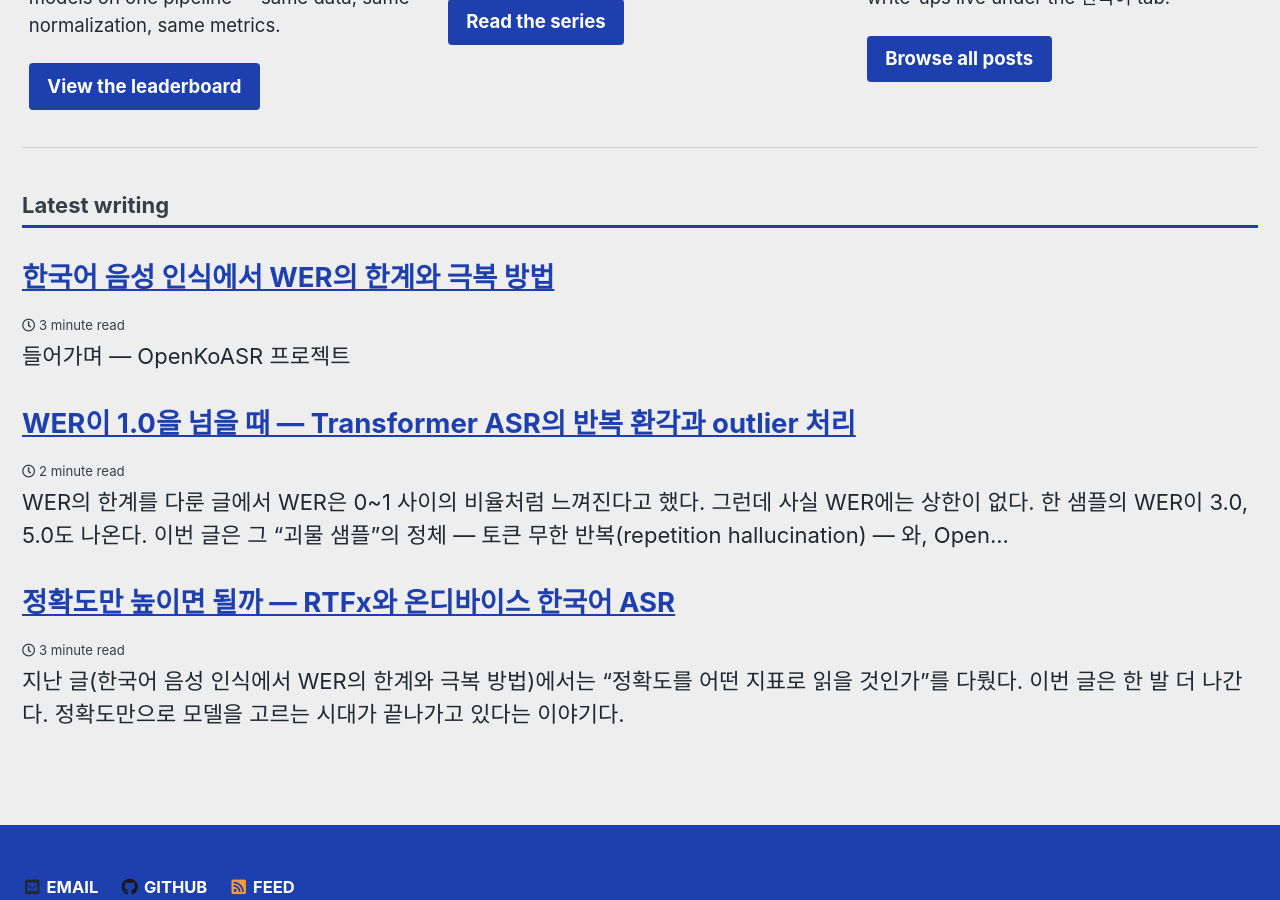
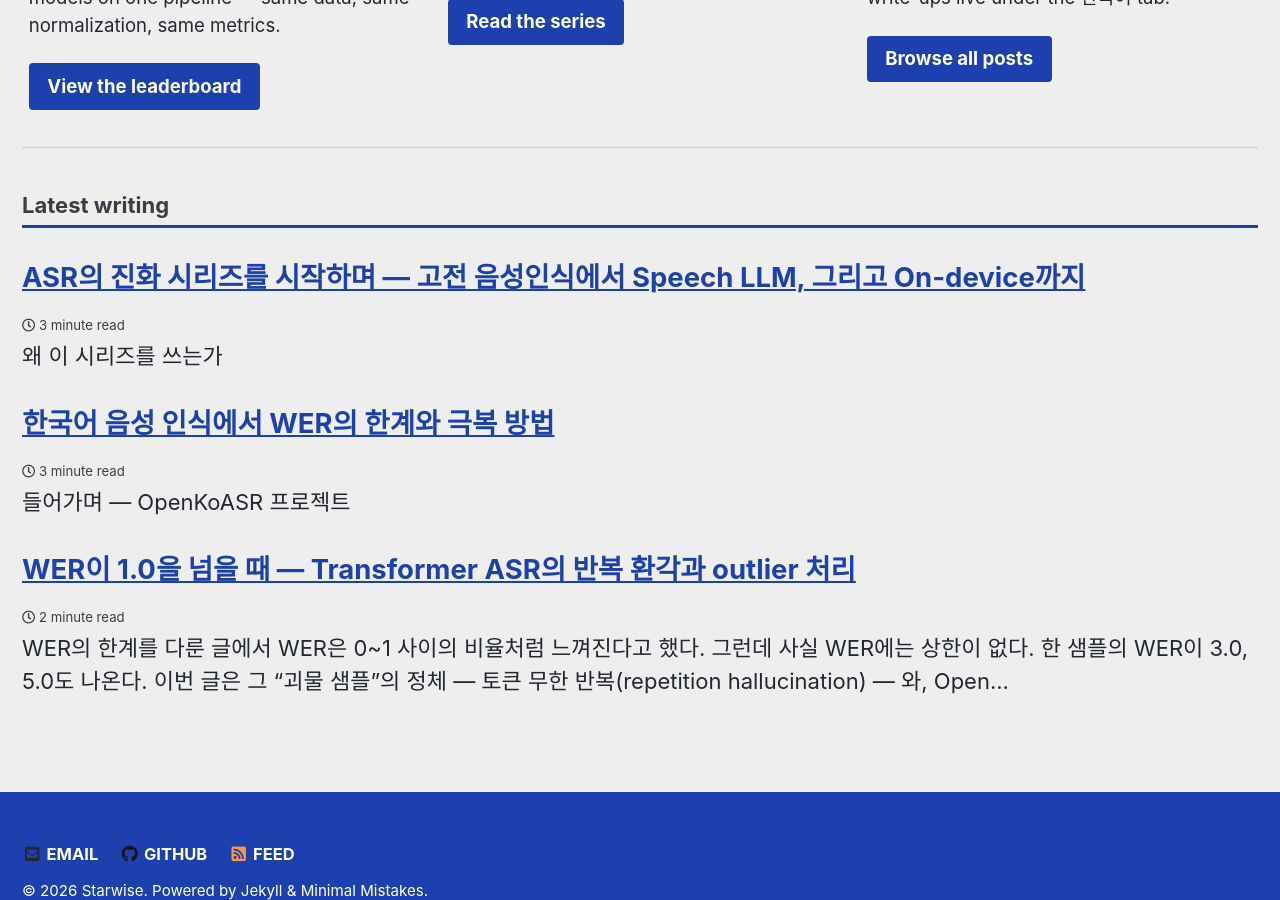
Before and after one commit to GT-KIM/GT-KIM.github.io, a Jekyll site: the page built from index.html, in a window 1280 px wide and 900 px high, scrolled down 869 px. Built offline with Jekyll 4.4.1, drawn with Linux system fonts in a browser that asks for light colours; cached includes are drawn as plain includes; part of the change alters nothing that is shown.

Commit message:
Add ASR evolution series roadmap post and category page
Co-Authored-By: Claude Fable 5 <noreply@anthropic.com>

```diff
--- a/_data/navigation.yml
+++ b/_data/navigation.yml
@@ -16,6 +16,8 @@ sidebar-category:
       url: "/korean_asr/series/"
     - title: "└ 프로젝트 로그"
       url: "/korean_asr/log/"
+    - title: "ASR의 진화 시리즈"
+      url: "/asr_evolution/"
     - title: "AI Review"
       url: "/ai_review/"
     - title: "AI Tech"
--- /dev/null
+++ b/_pages/ASR_evolution.md
@@ -0,0 +1,10 @@
+---
+title: "ASR의 진화 시리즈"
+layout: archive
+permalink: /asr_evolution/
+---
+
+고전 음성인식에서 Speech LLM, 그리고 On-device ASR까지 — 음성인식 기술의 큰 흐름을 책 한 권 분량으로 따라가는 장기 연재 시리즈입니다.
+
+{% assign posts = site.categories.asr_evolution %}
+{% for post in posts %} {% include archive-single.html type=page.entries_layout %} {% endfor %}
--- /dev/null
+++ b/_posts/ASR_evolution/2026-06-12-asr-evolution-series-roadmap.md
@@ -0,0 +1,81 @@
+---
+lang: ko
+title: "ASR의 진화 시리즈를 시작하며 — 고전 음성인식에서 Speech LLM, 그리고 On-device까지"
+categories:
+ - asr_evolution
+toc: true
+toc_label: "목차"
+toc_sticky: true
+---
+
+## 왜 이 시리즈를 쓰는가
+
+[OpenKoASR](https://gt-kim.github.io/open-korean-automatic-speech-recognition/) 리더보드를 운영하면서 수많은 ASR 모델을 같은 잣대로 평가해 왔다. Whisper 같은 대규모 모델부터 Qwen3-ASR 같은 LLM 기반 모델까지 돌려보면, 숫자 너머로 한 가지 질문이 계속 떠오른다.
+
+**"음성인식 기술은 어디에서 와서, 지금 어디에 있고, 어디로 가는가?"**
+
+개별 모델의 성능 비교는 리더보드가 답해준다. 하지만 CTC가 왜 등장했는지, Attention이 무엇을 해결하고 무엇을 못 풀었는지, 왜 갑자기 모두가 LLM에 음성을 꽂기 시작했는지, 그리고 그 거대한 모델들이 왜 결국 손바닥 위의 기기로 돌아오려 하는지 — 이 **큰 흐름**은 어디에도 한 번에 정리되어 있지 않다. 논문은 파편적이고, 튜토리얼은 특정 시점의 스냅샷이다.
+
+그래서 이 시리즈를 쓴다. 고전 ASR부터 Speech LLM, On-device ASR까지를 하나의 이야기로 엮는 장기 연재이고, 완결되면 책 한 권 분량이 되도록 설계했다.
+
+## 이 시리즈가 답하려는 세 가지 질문
+
+이 시리즈는 세 개의 Part로 구성되며, 각 Part는 하나의 질문에 답한다.
+
+1. **ASR은 어떻게 발전해왔는가?** — 고전 GMM-HMM에서 CTC, LAS, RNN-T를 거쳐 최신 End-to-End 모델까지, 각 기술이 무엇을 해결했고 무엇을 남겼는지.
+2. **Speech LLM은 만능인가?** — Audio/Speech Encoder와 LLM의 결합이 열어준 가능성, 그리고 모델 사이즈와 Cloud 비용이라는 현실적인 벽.
+3. **왜 다시 On-device인가?** — 거대 모델 시대에 역설적으로 중요해진 on-device ASR의 현재, 한계, 그리고 나아가야 할 방향.
+
+## Part I — ASR의 발전사: 고전에서 End-to-End까지
+
+딥러닝 이전의 음성인식은 음향모델, 발음사전, 언어모델을 정교하게 조립한 거대한 파이프라인이었다. End-to-End 모델은 이 파이프라인을 신경망 하나로 대체했지만, 그 과정은 단번에 이루어지지 않았다. 정렬(alignment) 문제를 어떻게 풀 것인가를 두고 CTC, Attention, Transducer라는 서로 다른 답이 경쟁했고, 각각의 선택이 오늘날 모델들의 구조에 그대로 새겨져 있다.
+
+예정된 글:
+
+1. **고전 ASR의 해부** — GMM-HMM, 음향모델·발음사전·언어모델, WFST 디코딩
+2. **DNN-HMM 하이브리드 시대** — 딥러닝이 음향모델을 대체하다
+3. **CTC** — 정렬 없는 학습의 시작, 그리고 조건부 독립 가정의 한계
+4. **LAS와 Attention Seq2Seq** — 강력하지만 스트리밍이 안 되는 모델
+5. **RNN-T** — 스트리밍 End-to-End의 표준이 되기까지
+6. **최신 ASR** — Conformer, self-supervised learning(wav2vec 2.0, HuBERT), Whisper류 대규모 학습
+7. **(정리) End-to-End ASR의 남은 숙제** — 도메인 적응, 희귀 어휘, 환각, 긴 오디오
+
+## Part II — Speech LLM: 멀티모달의 시대
+
+ASR의 남은 숙제 중 상당수는 "언어를 더 깊이 이해해야" 풀리는 문제다. LLM의 등장은 자연스러운 질문으로 이어졌다 — 음성 인코더를 LLM에 연결하면 되지 않을까? SALMONN, Qwen-Audio 계열을 비롯한 Speech LLM들은 실제로 인상적인 능력을 보여줬다. 하지만 모델 사이즈를 키우는 것이 정답일까? GPU 비용과 지연시간, 그리고 환각이라는 청구서가 함께 날아온다.
+
+예정된 글:
+
+1. **Audio/Speech Encoder의 세계** — Whisper encoder부터 음향 표현학습까지
+2. **Speech를 LLM에 꽂는 법** — adapter/projector 구조와 학습 전략
+3. **Speech LLM이 ASR을 넘어서는 지점** — 문맥 이해, 바이어싱, 다국어
+4. **모델 사이즈만 키우면 되나?** — 스케일링의 수확체감과 환각 문제
+5. **Cloud 서빙의 경제학** — RTFx, 동시성, GPU 비용으로 보는 현실
+6. **(정리) Speech LLM의 구조적 한계**
+
+## Part III — On-device ASR: 현재와 미래
+
+Cloud의 비용과 지연, 프라이버시 문제는 결국 한 방향을 가리킨다 — 모델이 기기 위로 내려와야 한다. 하지만 on-device는 단순히 "모델을 작게 만드는" 문제가 아니다. 메모리와 전력의 물리적 한계, 한국어 같은 언어별 격차, 개인화라는 난제가 기다리고 있다. 이 Part는 [기존에 다뤘던 on-device 한국어 ASR 측정](/korean_asr/series/rtfx-ondevice-korean-asr/)의 문제의식을 이어받아, on-device ASR이 나아가야 할 방향을 그린다.
+
+예정된 글:
+
+1. **왜 On-device인가** — 프라이버시, 지연시간, 비용, 오프라인
+2. **작게 만드는 기술** — distillation, quantization, pruning, 스트리밍 아키텍처
+3. **현장의 On-device ASR** — whisper.cpp, 모바일 NPU, 빅테크 사례
+4. **On-device의 벽** — 메모리·전력, 언어별 격차, 개인화
+5. **미래 방향** — cloud-edge 하이브리드, on-device LLM과의 결합
+
+## 연재 방식
+
+- 각 글은 독립적으로 읽을 수 있게 쓰되, 순서대로 읽으면 하나의 이야기가 되도록 연결한다.
+- Part I 1장부터 순서대로 연재하며, 새 글이 올라오면 이 로드맵에 링크를 건다.
+- 목차는 연재하면서 다듬어질 수 있다. 다루면 좋겠다 싶은 주제가 있다면 댓글로 남겨주시면 반영을 검토한다.
+- 모든 글은 [ASR의 진화 시리즈](/asr_evolution/) 페이지에 모인다.
+
+## 누구를 위한 시리즈인가
+
+- ASR을 처음 공부하는데 논문들 사이의 **맥락**이 궁금한 분
+- Whisper나 Speech LLM을 쓰고는 있지만 그 설계가 **왜 그런 모양인지** 알고 싶은 분
+- On-device 음성인식 제품을 고민하는 엔지니어와 기획자
+
+수식은 필요한 만큼만 쓰고, 모든 개념은 "이것이 어떤 문제를 풀기 위해 등장했는가"라는 관점에서 설명할 것이다. 첫 글, 고전 ASR의 해부에서 만나자.
```
